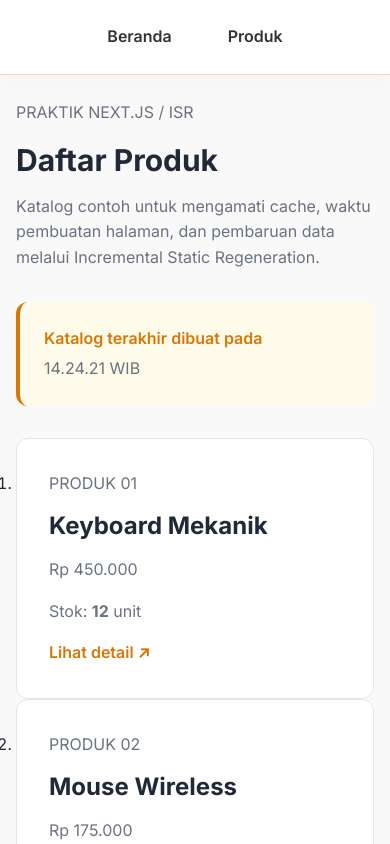
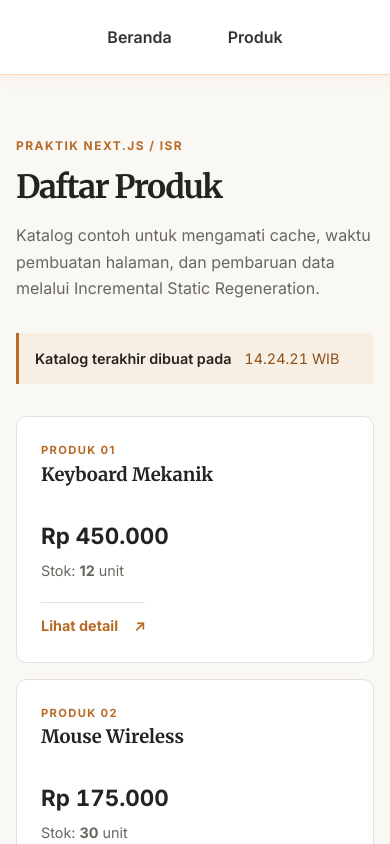
Before and after one commit to 1endra-collab/ISR-Tugas_17, a Next.js app: page /produk in a window 390 px wide. Shown: the top 844 px of the page. Built offline with nearby package versions, Linux system fonts and the light colour scheme.

Commit message:
style: add consistent editorial styles for ISR pages

```diff
--- a/app/globals.css
+++ b/app/globals.css
@@ -1,240 +1,141 @@
-/* Educational Editorial Design System for ISR */
-/* Art Direction: Atmospheric, Editorial, Intentional */
-
+/* Educational editorial design system for the ISR practice app. */
 @import url('https://fonts.googleapis.com/css2?family=Inter:wght@300;400;500;600;700;800&family=Merriweather:ital,wght@0,300;0,400;0,700;0,900;1,400&display=swap');
 
 :root {
-  /* Color System - Educational Editorial Palette */
-  --color-bg: #f9f9f9;
-  --color-surface: #ffffff;
-  --color-surface-alt: #f3f4f6;
-
-  --color-text-primary: #1f2937;
-  --color-text-secondary: #6b7280;
-  --color-text-muted: #9ca3af;
-
-  --color-accent: #d97706;
-  --color-accent-hover: #b45309;
-  --color-accent-subtle: #fffbeb;
-
-  --color-border: #e5e7eb;
-  --color-border-strong: #d1d5db;
-
-  --color-success: #059669;
-  --color-warning: #d97706;
-  --color-danger: #dc2626;
-
-  /* Spacing System */
-  --space-xs: 0.25rem;
-  --space-sm: 0.5rem;
+  --color-bg: #f9f8f5;
+  --color-surface: #fff;
+  --color-surface-alt: #f3f1eb;
+  --color-text-primary: #24231f;
+  --color-text-secondary: #68665f;
+  --color-text-muted: #8c8981;
+  --color-accent: #b86b26;
+  --color-accent-hover: #8d4e18;
+  --color-accent-subtle: #f8efe4;
+  --color-border: #e4e0d8;
+  --color-border-strong: #cfc8bc;
+  --color-success: #18794e;
+  --color-warning: #a85e10;
+  --color-danger: #b42318;
+  --space-xs: .25rem;
+  --space-sm: .5rem;
   --space-md: 1rem;
   --space-lg: 1.5rem;
   --space-xl: 2rem;
   --space-2xl: 3rem;
   --space-3xl: 4rem;
-
-  /* Typography */
-  --font-sans: 'Inter', system-ui, -apple-system, sans-serif;
-  --font-serif: 'Merriweather', serif;
-
-  --text-xs: 0.75rem;
-  --text-sm: 0.875rem;
-  --text-base: 1rem;
-  --text-lg: 1.125rem;
-  --text-xl: 1.25rem;
-  --text-2xl: 1.5rem;
-  --text-3xl: 1.875rem;
-  --text-4xl: 2.25rem;
-  --text-5xl: 3rem;
-
-  /* Composition */
+  --font-sans: Inter, system-ui, -apple-system, BlinkMacSystemFont, "Segoe UI", sans-serif;
+  --font-serif: Merriweather, Georgia, serif;
   --container-width: 72rem;
   --container-padding: 2rem;
-  --border-radius: 0.75rem;
-  --border-radius-sm: 0.5rem;
-  --border-radius-lg: 1rem;
-
-  /* Motion */
-  --ease-smooth: cubic-bezier(0.4, 0, 0.2, 1);
-  --ease-bounce: cubic-bezier(0.68, -0.55, 0.265, 1.55);
+  --border-radius: .65rem;
+  --border-radius-sm: .35rem;
+  --ease-smooth: cubic-bezier(.2, .7, .2, 1);
 }
 
-/* Reset & Base */
-* {
-  box-sizing: border-box;
+* { box-sizing: border-box; }
+html { scroll-behavior: smooth; font-size: 16px; }
+body {
+  margin: 0;
+  font-family: var(--font-sans);
+  color: var(--color-text-primary);
+  background: var(--color-bg);
+  line-height: 1.65;
+  -webkit-font-smoothing: antialiased;
+}
+a { color: var(--color-accent); text-decoration: none; transition: color .2s var(--ease-smooth); }
+a:hover { color: var(--color-accent-hover); }
+button, input, textarea, select { font: inherit; }
+code {
+  padding: .1rem .3rem;
+  background: var(--color-surface-alt);
+  border-radius: .2rem;
+  font-size: .92em;
+}
+.container { max-width: var(--container-width); margin: 0 auto; padding: 0 var(--container-padding); }
+h1, h2, h3, h4, h5, h6 { color: var(--color-text-primary); line-height: 1.2; }
+p { color: var(--color-text-secondary); }
+.page-heading { max-width: 48rem; margin: 0 0 2rem; }
+.page-heading h1 { margin: .25rem 0 1rem; font-family: var(--font-serif); font-weight: 700; font-size: clamp(2rem, 5vw, 3.5rem); letter-spacing: -.045em; }
+.page-heading > p:last-child { max-width: 42rem; margin-bottom: 0; }
+.eyebrow, .product-number {
+  color: var(--color-accent);
+  font-size: .75rem;
+  font-weight: 700;
+  letter-spacing: .12em;
+  text-transform: uppercase;
+}
+.product-page { padding-top: 2.5rem; padding-bottom: 4rem; }
+.info-box {
+  display: flex;
+  flex-wrap: wrap;
+  align-items: baseline;
+  gap: .4rem .8rem;
+  margin: 1.5rem 0 2rem;
+  padding: .85rem 1rem;
+  border-left: 3px solid var(--color-accent);
+  background: var(--color-accent-subtle);
+  color: var(--color-text-secondary);
+  font-size: .9rem;
+}
+.info-box strong { display: inline; margin: 0; color: var(--color-text-primary); font-weight: 600; }
+.info-box time { font-variant-numeric: tabular-nums; color: var(--color-accent-hover); }
+.card {
+  min-width: 0;
+  padding: 1.5rem;
+  background: var(--color-surface);
+  border: 1px solid var(--color-border);
+  border-radius: var(--border-radius);
+  transition: border-color .2s var(--ease-smooth), transform .2s var(--ease-smooth);
+}
+.card:hover { border-color: var(--color-border-strong); }
+.product-grid {
+  display: grid;
+  grid-template-columns: repeat(2, minmax(0, 1fr));
+  gap: 1rem;
   margin: 0;
   padding: 0;
+  list-style: none;
 }
-
-html {
-  scroll-behavior: smooth;
-  font-size: 16px;
-}
-
-body {
-  font-family: var(--font-sans);
-  color: var(--color-text-primary);
-  background-color: var(--color-bg);
-  line-height: 1.6;
-  -webkit-font-smoothing: antialiased;
-  -moz-osx-font-smoothing: grayscale;
-}
-
-/* Container */
-.container {
-  max-width: var(--container-width);
-  margin: 0 auto;
-  padding: 0 var(--container-padding);
-}
-
-/* Navigation */
+.product-grid li { min-width: 0; }
+.product-card { display: flex; flex-direction: column; height: 100%; }
+.product-card h2 { margin: .25rem 0 1rem; font-family: var(--font-serif); font-size: clamp(1.15rem, 2vw, 1.5rem); }
+.product-number { margin: 0; font-size: .7rem; }
+.product-price { margin: auto 0 .25rem; padding-top: 1rem; color: var(--color-text-primary); font-size: 1.4rem; font-weight: 700; font-variant-numeric: tabular-nums; }
+.product-stock { margin: 0 0 1.2rem; font-size: .9rem; }
+.product-link { display: inline-flex; align-items: center; justify-content: space-between; gap: 1rem; width: fit-content; padding-top: .7rem; border-top: 1px solid var(--color-border); font-size: .9rem; font-weight: 650; }
+.product-detail { max-width: 48rem; }
+.detail-list { margin: 0 0 1.5rem; }
+.detail-list > div { display: grid; grid-template-columns: minmax(8rem, .7fr) 1fr; gap: 1rem; padding: 1rem 0; border-bottom: 1px solid var(--color-border); }
+.detail-list dt { color: var(--color-text-secondary); }
+.detail-list dd { margin: 0; color: var(--color-text-primary); font-weight: 650; }
+.page-footer { margin-top: 3rem; padding-top: 1rem; border-top: 1px solid var(--color-border); color: var(--color-text-muted); font-size: .85rem; }
 .navbar {
-  position: sticky;
-  top: 0;
-  z-index: 100;
-  background: rgba(255, 255, 255, 0.85);
+  position: fixed;
+  inset: 0 0 auto;
+  z-index: 1000;
+  background: rgba(249, 248, 245, .94);
   backdrop-filter: blur(12px);
   border-bottom: 1px solid var(--color-border);
 }
-
-.navbar-inner {
-  display: flex;
-  justify-content: space-between;
-  align-items: center;
-  padding: var(--space-md) 0;
+.navbar-inner { display: flex; align-items: center; justify-content: space-between; gap: 1rem; min-height: 4.25rem; }
+.navbar-logo { color: var(--color-text-primary); font-family: var(--font-serif); font-weight: 800; font-size: 1.1rem; }
+.navbar-nav { display: flex; align-items: center; gap: .5rem; }
+.navbar-link { padding: .5rem .75rem; color: var(--color-text-secondary); font-size: .9rem; }
+.navbar-link:hover, .navbar-link.active { color: var(--color-text-primary); background: var(--color-surface-alt); }
+.info { color: var(--color-text-secondary); }
+.btn-primary { display: inline-flex; align-items: center; justify-content: center; gap: .5rem; min-height: 2.75rem; padding: .7rem 1rem; border: 1px solid var(--color-accent); border-radius: var(--border-radius-sm); background: var(--color-accent); color: white; font-weight: 650; cursor: pointer; }
+.btn-primary:hover { background: var(--color-accent-hover); color: white; }
+#products-section { scroll-margin-top: 6rem; }
+@media (max-width: 640px) {
+  :root { --container-padding: 1rem; }
+  .product-page { padding-top: 1.5rem; }
+  .product-grid { grid-template-columns: 1fr; }
+  .detail-list > div { grid-template-columns: 1fr; gap: .2rem; }
+  .navbar-inner { min-height: 3.75rem; }
+  .navbar-nav { gap: .15rem; }
+  .navbar-link { padding: .4rem .5rem; font-size: .85rem; }
 }
-
-.navbar-logo {
-  font-family: var(--font-serif);
-  font-weight: 900;
-  font-size: var(--text-xl);
-  color: var(--color-text-primary);
-  text-decoration: none;
+@media (prefers-reduced-motion: reduce) {
+  *, *::before, *::after { animation-duration: .01ms !important; animation-iteration-count: 1 !important; transition-duration: .01ms !important; scroll-behavior: auto !important; }
+  html { scroll-behavior: auto; }
 }
-
-.navbar-logo span {
-  color: var(--color-accent);
-}
-
-.navbar-nav {
-  display: flex;
-  gap: var(--space-lg);
-}
-
-.navbar-link {
-  text-decoration: none;
-  color: var(--color-text-secondary);
-  font-weight: 500;
-  font-size: var(--text-sm);
-  padding: var(--space-sm) var(--space-md);
-  border-radius: var(--border-radius-sm);
-  transition: all 0.2s var(--ease-smooth);
-}
-
-.navbar-link:hover,
-.navbar-link.active {
-  color: var(--color-text-primary);
-  background-color: var(--color-accent-subtle);
-}
-
-/* Typography */
-h1, h2, h3, h4, h5, h6 {
-  font-weight: 700;
-  line-height: 1.2;
-  margin-bottom: var(--space-md);
-  color: var(--color-text-primary);
-}
-
-h1 { font-size: var(--text-4xl); }
-h2 { font-size: var(--text-3xl); }
-h3 { font-size: var(--text-2xl); }
-h4 { font-size: var(--text-xl); }
-
-p {
-  margin-bottom: var(--space-md);
-  color: var(--color-text-secondary);
-}
-
-/* Cards */
-.card {
-  background: var(--color-surface);
-  border: 1px solid var(--color-border);
-  border-radius: var(--border-radius);
-  padding: var(--space-xl);
-  transition: all 0.3s var(--ease-smooth);
-}
-
-.card:hover {
-  border-color: var(--color-accent);
-  box-shadow: 0 4px 20px rgba(217, 119, 6, 0.1);
-}
-
-/* Links */
-a {
-  color: var(--color-accent);
-  text-decoration: none;
-  font-weight: 600;
-  transition: color 0.2s var(--ease-smooth);
-}
-
-a:hover {
-  color: var(--color-accent-hover);
-  text-decoration: underline;
-}
-
-/* Grid System */
-.grid {
-  display: grid;
-  grid-template-columns: repeat(auto-fill, minmax(280px, 1fr));
-  gap: var(--space-xl);
-}
-
-/* Info Box */
-.info-box {
-  background: var(--color-accent-subtle);
-  border-left: 4px solid var(--color-accent);
-  padding: var(--space-lg);
-  border-radius: var(--border-radius);
-  margin: var(--space-xl) 0;
-}
-
-.info-box strong {
-  color: var(--color-accent);
-  display: block;
-  margin-bottom: var(--space-xs);
-  font-weight: 600;
-}
-
-/* Reduced Motion */
-@media (prefers-reduced-motion: reduce) {
-  *,
-  *::before,
-  *::after {
-    animation-duration: 0.01ms !important;
-    animation-iteration-count: 1 !important;
-    transition-duration: 0.01ms !important;
-  }
-
-  html {
-    scroll-behavior: auto !important;
-  }
-}
-
-/* Responsive */
-@media (max-width: 768px) {
-  :root {
-    --container-padding: 1rem;
-    --space-2xl: 2rem;
-    --space-3xl: 3rem;
-    --text-4xl: 1.875rem;
-    --text-3xl: 1.5rem;
-  }
-
-  .navbar-nav {
-    display: none;
-  }
-
-  .grid {
-    grid-template-columns: 1fr;
-  }
-}
```
